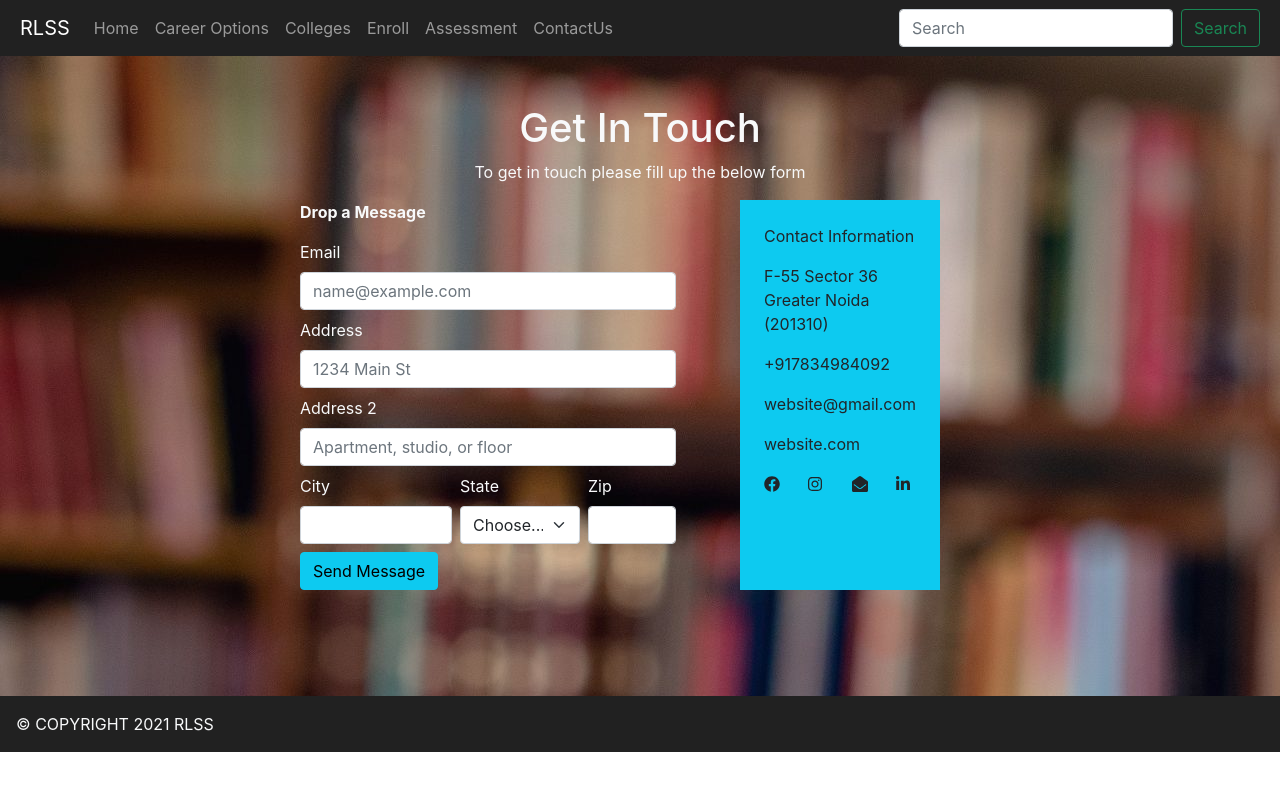
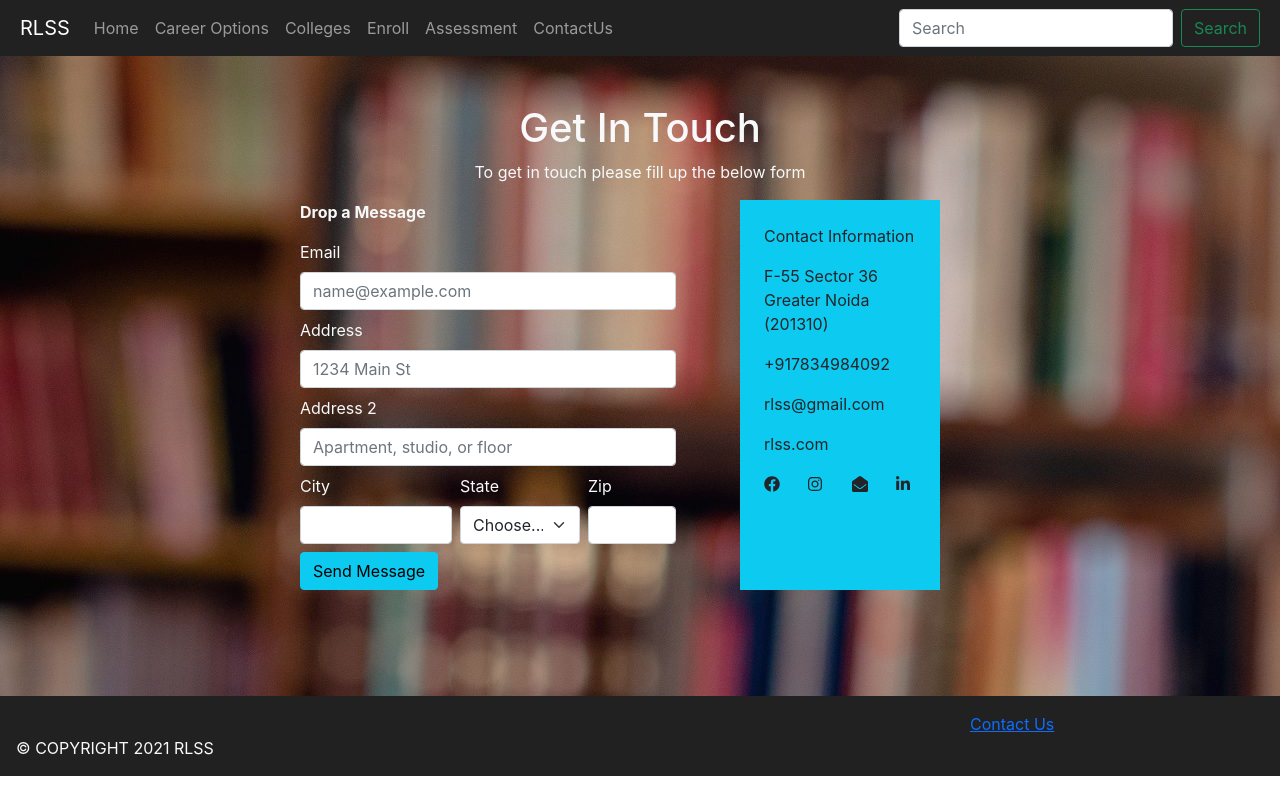
Before and after one commit to itsmetherishabh/RLSS, a React (Create React App) app in the folder frontend/: page /contact in a window 1280 px wide. Built offline with nearby package versions, Linux system fonts and the light colour scheme; a web font is replaced by a local one.

Commit message:
basics of home page

```diff
--- a/frontend/src/App.js
+++ b/frontend/src/App.js
@@ -6,6 +6,7 @@ import Assessment from './components/Assessment';
 import DataForm from './components/DataForm';
 import Footer from './components/Footer';
 import CareerOptions from './components/CareerOptions';
+import Colleges from './components/Colleges';
 import Contact from './components/Contact';
 import HighSchool from './components/careerOptions/HighSchool';
 import Intermediate from './components/careerOptions/Intermediate';
@@ -22,11 +23,12 @@ function App() {
         <Route exact path="/assessment" component={Assessment}></Route>
         <Route exact path="/enroll" component={DataForm}></Route>
         <Route exact path="/career" component={CareerOptions}></Route>
-         <Route exact path="/contact" component={Contact}></Route>
-         <Route exact path="/highSchool" component={HighSchool}></Route>
-         <Route exact path="/intermediate" component={Intermediate}></Route>
-         <Route exact path="/graduation" component={Graduation}></Route>
-         <Route exact path="/postGraduation" component={PostGraduation}></Route>
+        <Route exact path="/colleges" component={Colleges}></Route>
+        <Route exact path="/contact" component={Contact}></Route>
+        <Route exact path="/highSchool" component={HighSchool}></Route>
+        <Route exact path="/intermediate" component={Intermediate}></Route>
+        <Route exact path="/graduation" component={Graduation}></Route>
+        <Route exact path="/postGraduation" component={PostGraduation}></Route>
       </Switch>
       <Footer />
     </Router>
--- /dev/null
+++ b/frontend/src/components/Colleges.jsx
@@ -0,0 +1,11 @@
+import React from "react";
+import { Link } from "react-router-dom";
+
+
+const Colleges = () =>{
+    return(
+        <div></div>
+    );
+};
+
+export default Colleges;
--- a/frontend/src/components/Contact.jsx
+++ b/frontend/src/components/Contact.jsx
@@ -53,8 +53,8 @@ const Contact = () => {
                             <p>Contact Information</p>
                             <p>F-55 Sector 36 Greater Noida (201310)</p>
                             <p>+917834984092</p>
-                            <p>website@gmail.com</p>
-                            <p>website.com</p>
+                            <p>rlss@gmail.com</p>
+                            <p>rlss.com</p>
                             <div className="row">
                                 <div className="col-3"><i className="fab fa-facebook"></i></div>
                                 <div className="col-3"><i className="fab fa-instagram"></i></div>
--- a/frontend/src/components/Footer.jsx
+++ b/frontend/src/components/Footer.jsx
@@ -1,11 +1,25 @@
 import React from 'react'
+import { Link } from "react-router-dom";
 
 const Footer = () => {
     return (
+        // <div className="container-fluid text-light p-3"  style={{background:"#212121"}}>
+        //     &copy; COPYRIGHT 2021 RLSS
+        // </div>
         <div className="container-fluid text-light p-3"  style={{background:"#212121"}}>
-            &copy; COPYRIGHT 2021 RLSS
+            <div className="row">
+                <div className="col-3"></div>
+                <div className="col-3"></div>
+                <div className="col-3"></div>
+                <div className="col-3">
+                    <Link to="/contact">Contact Us</Link>
+                </div>
+            </div>
+            <div className="row">
+                <div className="col-4">&copy; COPYRIGHT 2021 RLSS</div>
+            </div>
         </div>
-    )
-}
+    );
+};
 
 export default Footer
--- a/frontend/src/components/Home.jsx
+++ b/frontend/src/components/Home.jsx
@@ -8,13 +8,13 @@ const Home = () => {
     <div>
       <div className="row m-auto">
         <div className="col-lg-3 col-md-3 col-12">
-          <span style={{fontSize:"3.5rem"}}><b style={{background:"red",color:"white"}}>R</b>ESEARCH ON <b style={{background:"red",color:"white"}}>L</b>EARNING POST <b style={{background:"red",color:"white"}}>S</b>CHOOL & <b style={{background:"red",color:"white"}}>S</b>COPE</span>
+          <span style={{fontSize:"3.5rem"}}><b style={{height:"50px",background:"red",color:"white", padding:"5px"}}>R</b>ESEARCH ON <b style={{background:"red",color:"white", padding:"5px 8px"}}>L</b>EARNING POST <b style={{background:"red",color:"white", padding:"5px 8px"}}>S</b>CHOOL & <b style={{background:"red",color:"white", padding:"5px 8px"}}>S</b>COPE</span>
         </div>
-        <div className="col-lg-5 col-md-5 col-12">
-          <img src={roadMap} style={{maxHeight:"500px"}}/>
+        <div className="col-lg-6 col-md-6 col-12 p-0">
+          <img src={roadMap} style={{maxHeight:"500px",margin:"0"}}/>
         </div>
         <div className="col-lg-3 col-md-3 col-12">
-          <span style={{fontSize:"4rem"}}>We will help you at every level to excel in your life goal</span>
+          <span style={{fontSize:"4rem"}}>We will help you at every level to excel in your LIFE goal</span>
         </div>
       </div>
     </div>
--- a/frontend/src/components/Navbar.jsx
+++ b/frontend/src/components/Navbar.jsx
@@ -33,7 +33,7 @@ const Navbar = () => {
                 </Link>
               </li>
               <li className='nav-item'>
-                <Link className='nav-link' to='/'>
+                <Link className='nav-link' to='/colleges'>
                   Colleges
                 </Link>
               </li>
```
